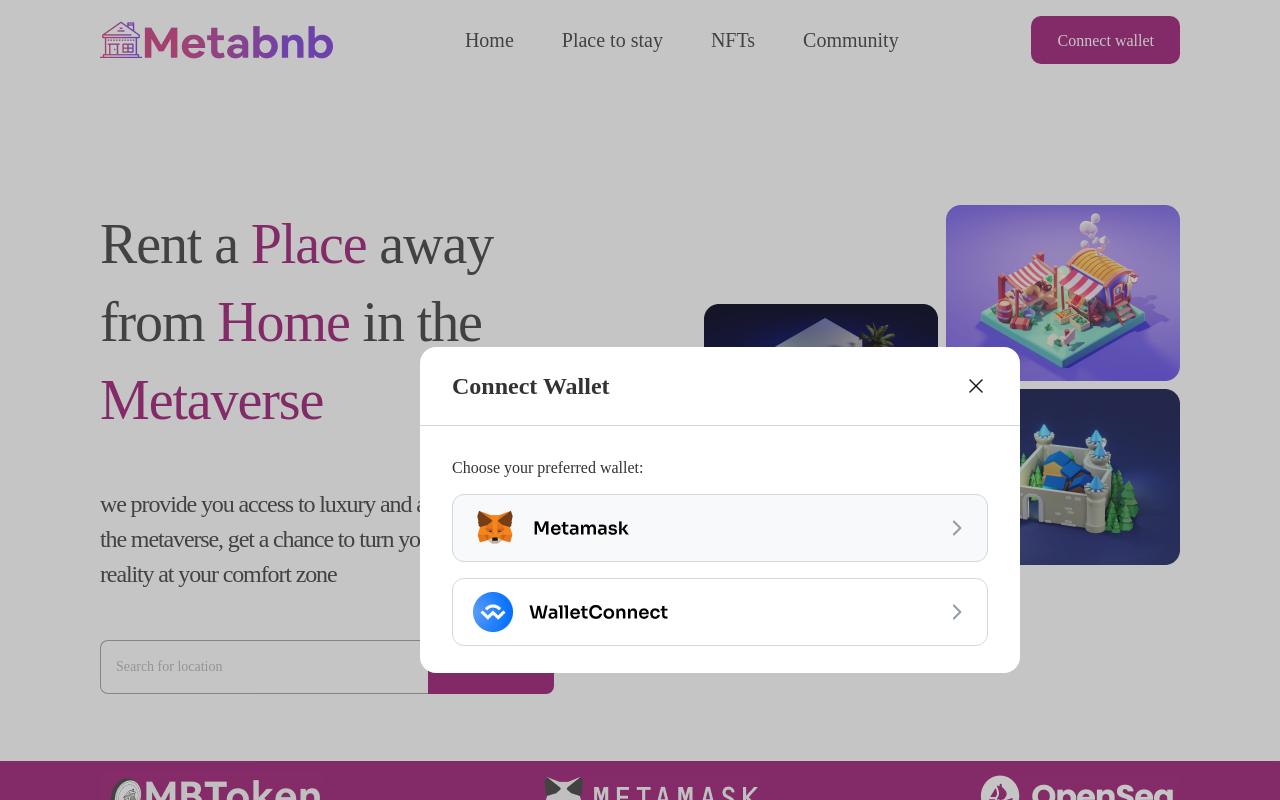
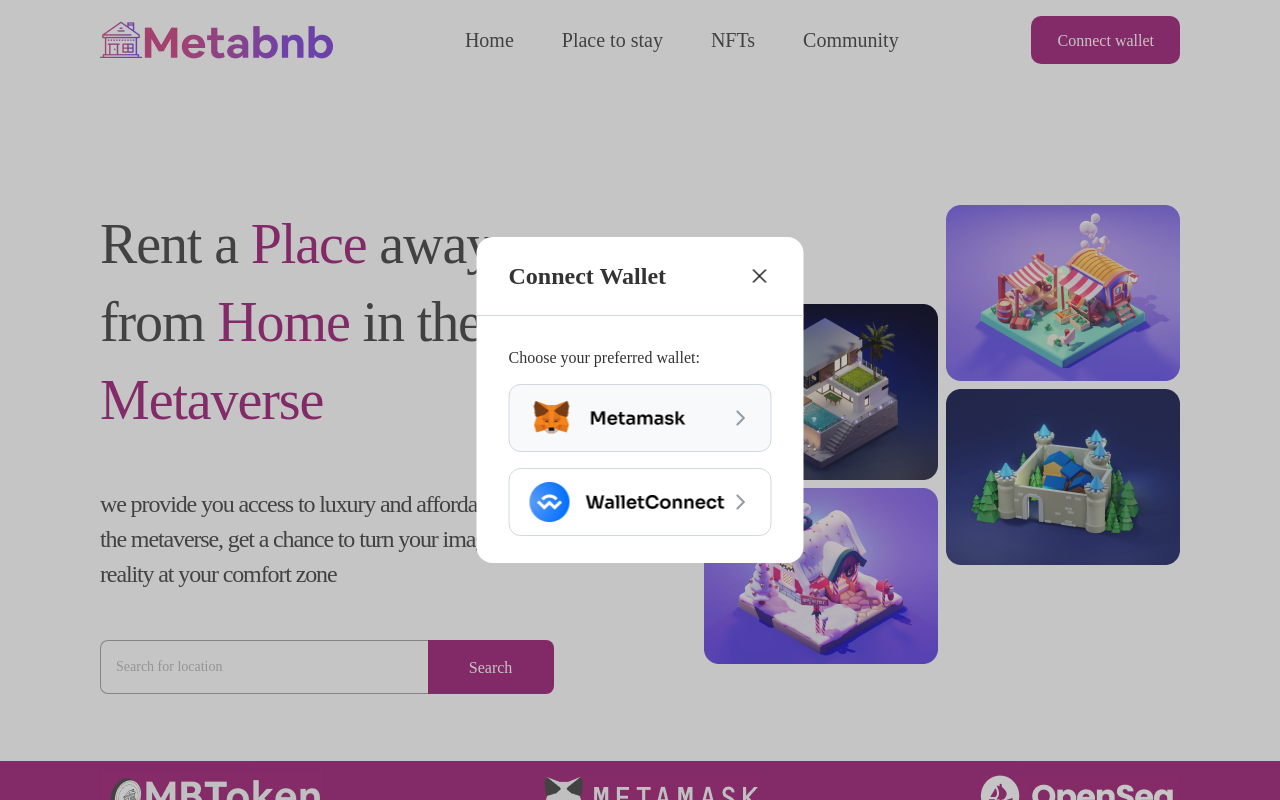
Before and after one commit to teddyakoeyong237/hng9.0stage-3, a React (Create React App) app: page / in a window 1280 px wide. Both pictures are taken after a click on the button "Connect wallet". Shown: the top 800 px of the page. Built offline with nearby package versions, Linux system fonts and the light colour scheme; a web font is replaced by a local one.

Commit message:
placing the modal at the center of the page

```diff
--- a/src/component/modal/modal.css
+++ b/src/component/modal/modal.css
@@ -10,10 +10,11 @@
 }
 .modal{
     position: absolute;
-    width: 600px;
+    max-width: 600px;
     height: 326px;
-    left: 420px;
-    top: 347px;
+    left: 50%;
+    top: 50%;
+    transform: translate(-50%, -50%);
     background: #FFFFFF;
     border-radius: 16px;
 }
@@ -55,8 +56,8 @@
     flex-direction: row;
     justify-content: space-between;
     padding: 12px 20px;
-    gap: 135px;
-    width: 536px;
+    gap: 5px;
+    width: 100%;
     height: 68px;
     border: 1px solid #CFD8DC;
     border-radius: 12px;
```
